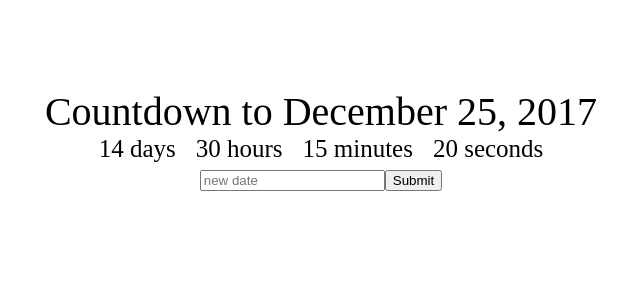
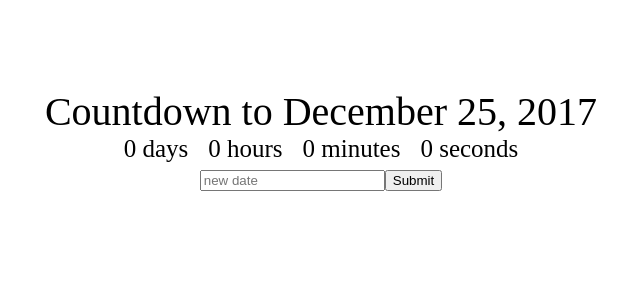
Before and after one commit to apugliese36/Countdown-App, a React (Create React App) app: page / in a window 1280 px wide. Shown: the top 300 px of the page, without its empty margins (319-959 px from the left). Built offline with nearby package versions, Linux system fonts and the light colour scheme.

Commit message:
refactored clock into its own component

```diff
--- a/src/App.jsx
+++ b/src/App.jsx
@@ -1,4 +1,5 @@
 import React, { Component } from 'react';
+import Clock from './Clock';
 import './App.css';
 
 class App extends Component {
@@ -17,13 +18,10 @@
   render() {
     return (
       <div className='App'>
-        <div className='App-title'>Countdown to {this.state.deadline}</div>
-        <div>
-          <div className='Clock-days'>14 days</div>
-          <div className='Clock-hours'>30 hours</div>
-          <div className='Clock-minutes'>15 minutes</div>
-          <div className='Clock-seconds'>20 seconds</div>
+        <div className='App-title'>
+          Countdown to {this.state.deadline}
         </div>
+        <Clock />
         <div>
           <input
             placeholder='new date'
--- /dev/null
+++ b/src/Clock.jsx
@@ -0,0 +1,26 @@
+import React, { Component } from 'react';
+import './App.css';
+
+class Clock extends Component {
+  constructor(props) {
+    super(props);
+    this.state = {
+      days: 0,
+      hours: 0,
+      minutes: 0,
+      seconds: 0
+    }
+  }
+  render() {
+    return (
+      <div>
+        <div className='Clock-days'>{this.state.days} days</div>
+        <div className='Clock-hours'>{this.state.hours} hours</div>
+        <div className='Clock-minutes'>{this.state.minutes} minutes</div>
+        <div className='Clock-seconds'>{this.state.seconds} seconds</div>
+      </div>
+    )
+  }
+}
+
+export default Clock;
```
